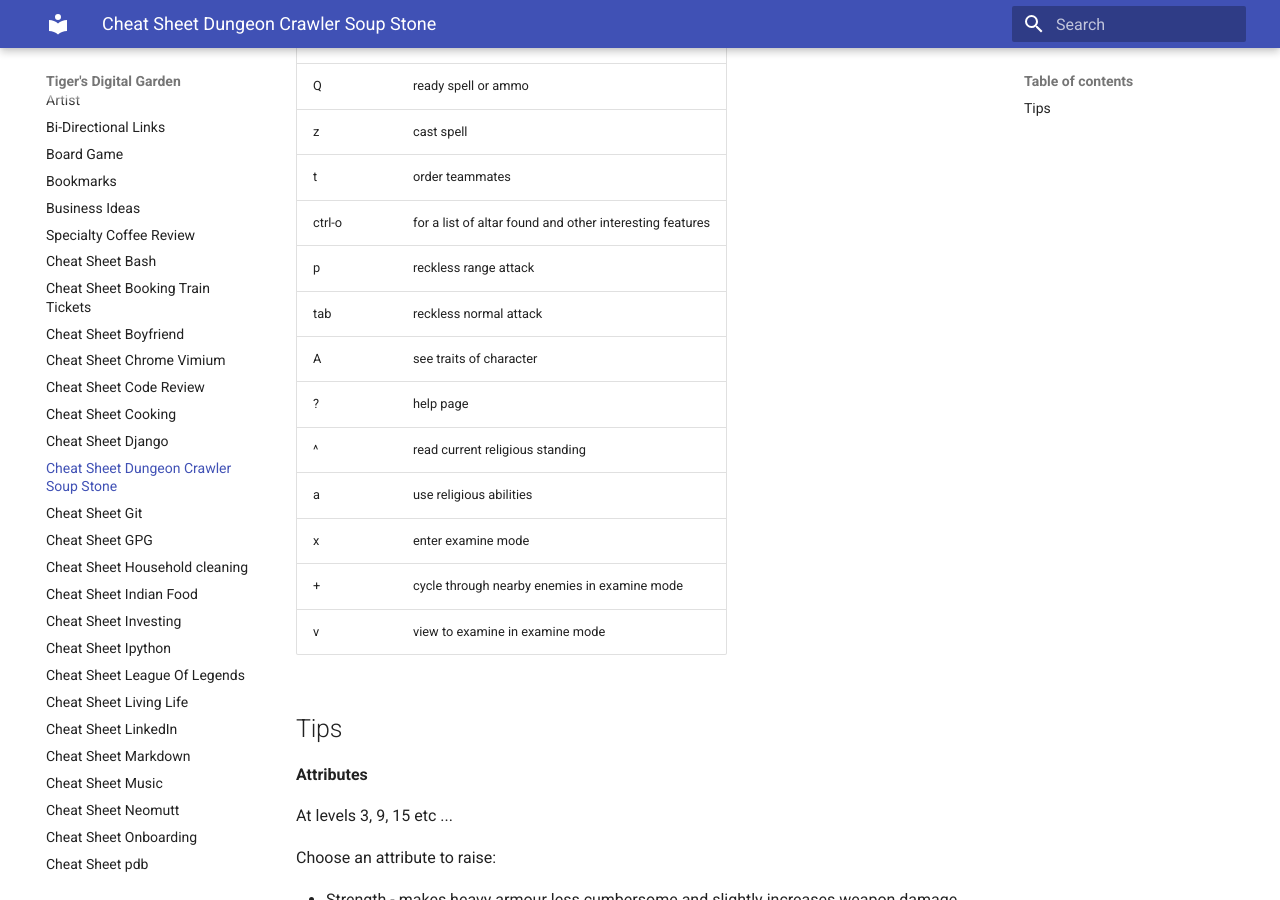
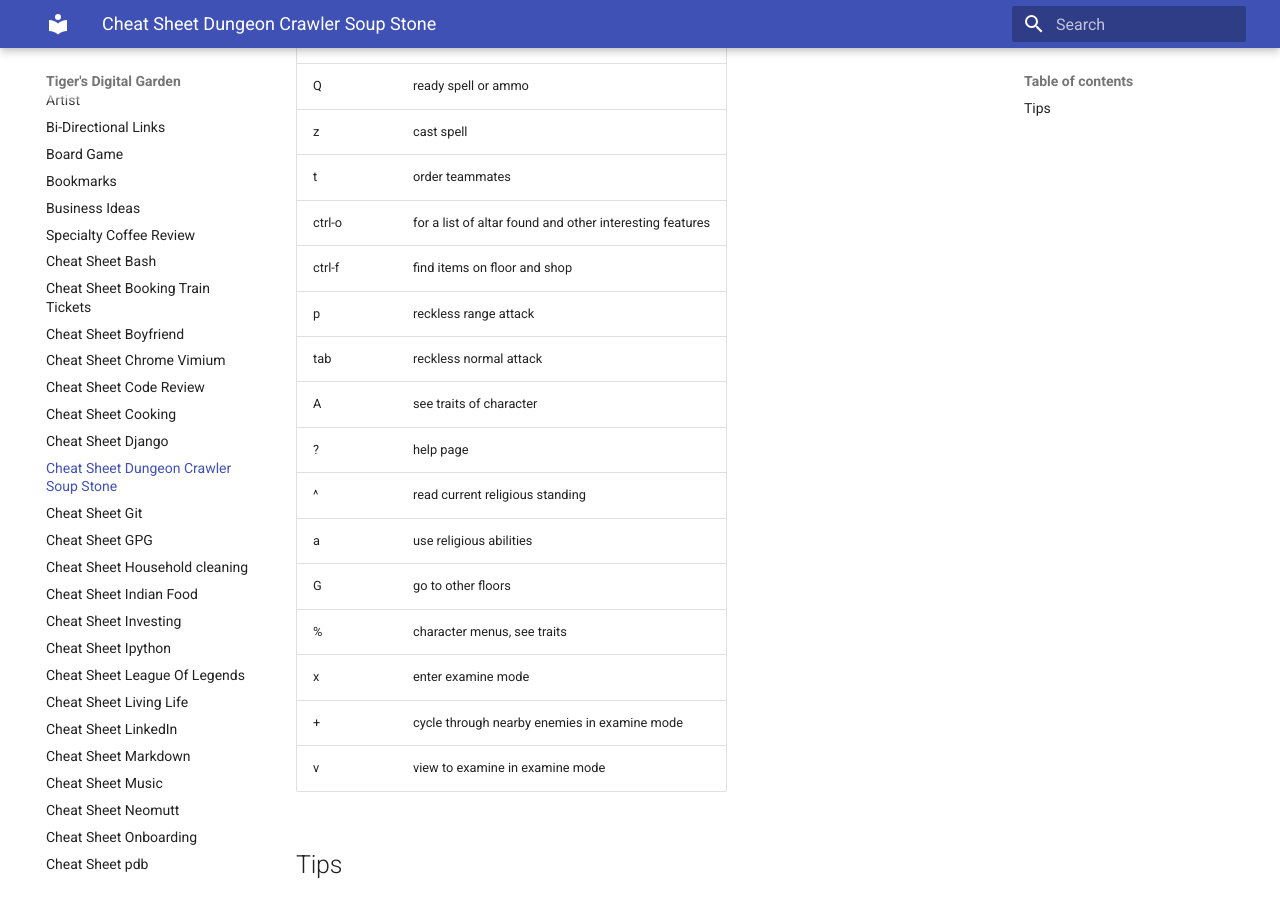
Before and after one commit to ynotstartups/notes, an MkDocs documentation site: the page built from notes/cheat-sheet-dungeon-crawler-soup-stone.md, in a window 1280 px wide and 900 px high, scrolled down 778 px. Built offline with MkDocs 1.6.1 and Material for MkDocs 9.7.7, drawn with Linux system fonts in a browser that asks for light colours.

Commit message:
add more commands

```diff
--- a/notes/cheat-sheet-dungeon-crawler-soup-stone.md
+++ b/notes/cheat-sheet-dungeon-crawler-soup-stone.md
@@ -20,12 +20,15 @@
 | z      | cast spell                                               |
 | t      | order teammates                                          |
 | ctrl-o | for a list of altar found and other interesting features |
+| ctrl-f | find items on floor and shop                             |
 | p      | reckless range attack                                    |
 | tab    | reckless normal attack                                   |
 | A      | see traits of character                                  |
 | ?      | help page                                                |
 | ^      | read current religious standing                          |
 | a      | use religious abilities                                  |
+| G      | go to other floors                                       |
+| %      | character menus, see traits                              |
 | x      | enter examine mode                                       |
 | +      | cycle through nearby enemies in examine mode             |
 | v      | view to examine in examine mode                          |
```
